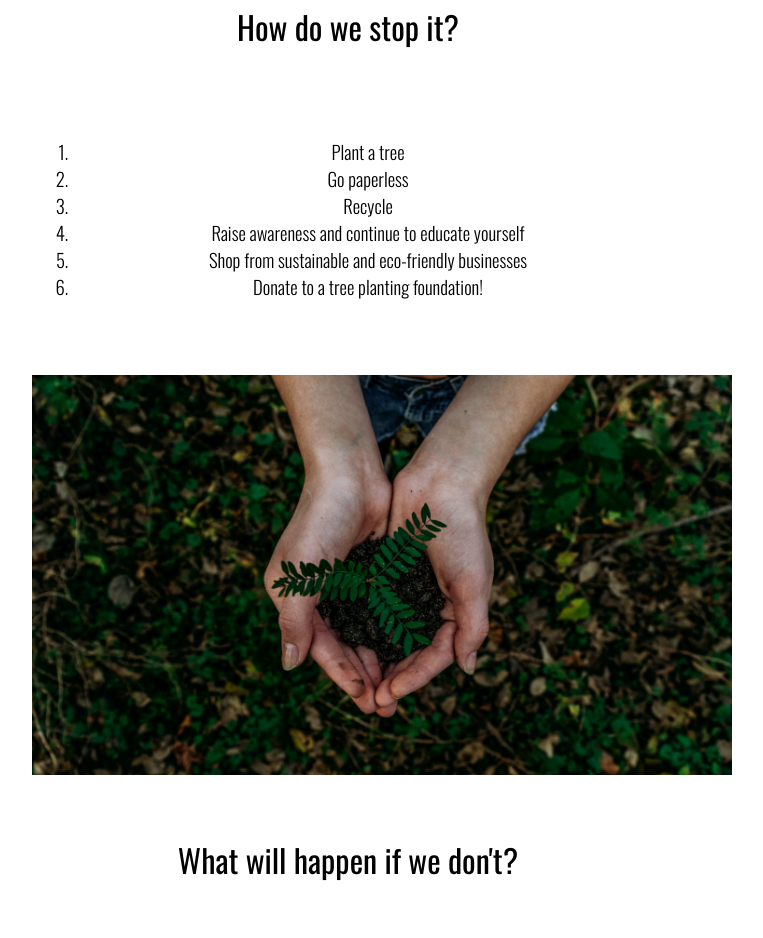
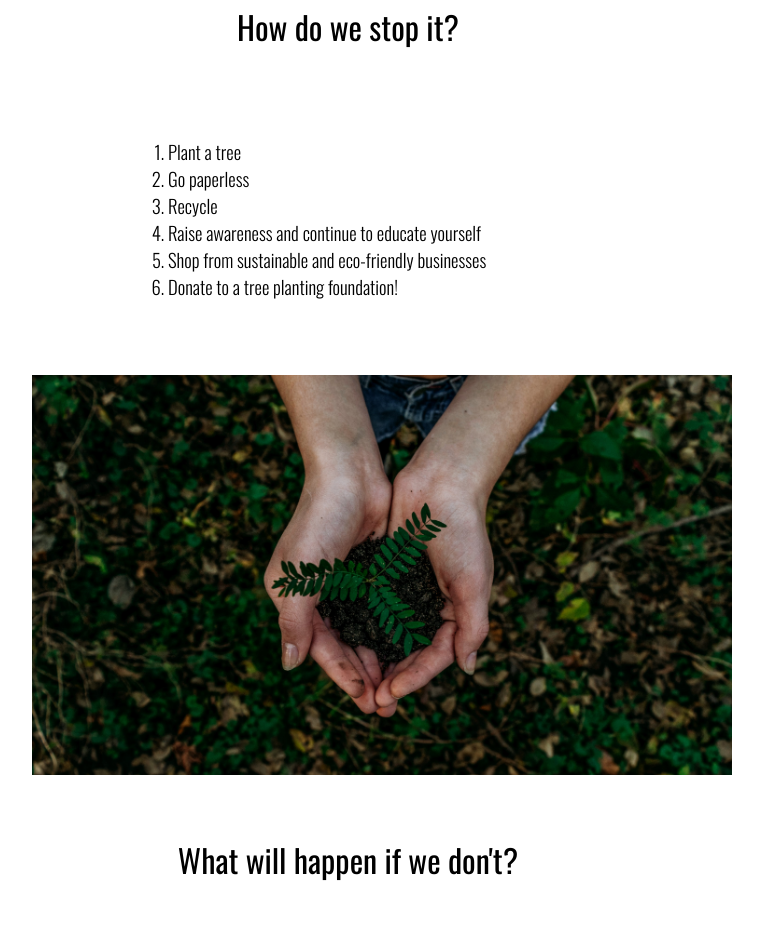
Before and after one commit to cse412-21w/changing-forests, a website built with Parcel: page docs/index.html in a window 1280 px wide. Shown: the part 7098-8036 px from the top of the page, without its empty margins (292-1055 px from the left). Built offline with nearby package versions, Linux system fonts and the light colour scheme; grey boxes are pictures that could not be loaded.

Commit message:
list looks slightly better

```diff
--- a/docs/style.css
+++ b/docs/style.css
@@ -116,6 +116,14 @@ img {
   height: auto;
 }
 
+ol {
+  margin-left: auto;
+  margin-right: auto;
+  width: 400px;
+  height: auto;
+  text-align: left;
+}
+
 /* * { padding: 0; margin: 0; }
  body {
   margin: 0 auto 0 auto;
```
